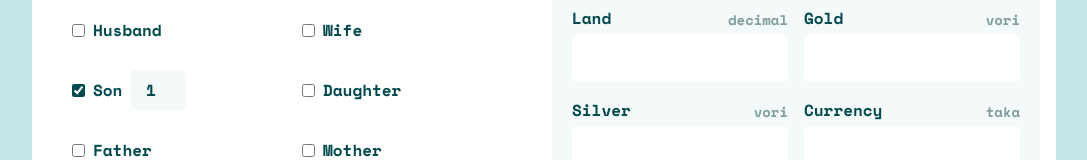
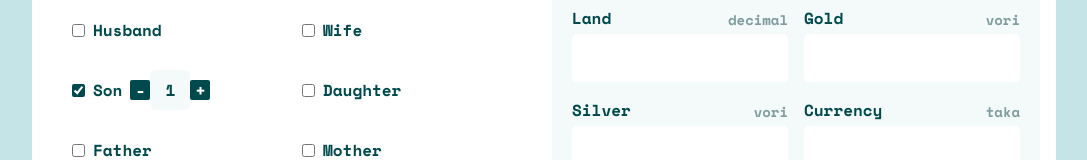
Before and after one commit to shaz1d/inheritence-calculator, a React (Vite) app: page / in a window 1280 px wide. Both pictures are taken after a click on the checkbox "Son". Shown: the part 150-310 px from the top of the page, without its empty margins (96-1183 px from the left). Built offline with nearby package versions, Linux system fonts and the light colour scheme.

Commit message:
fix: relative with multiple value validation add

```diff
--- a/src/components/RelativeInput.tsx
+++ b/src/components/RelativeInput.tsx
@@ -16,6 +16,44 @@ const RelativeInput = ({
   state,
   setState,
 }: Props) => {
+  const maxValue = name.toLowerCase() === "wife" ? 4 : 20;
+  const minValue = 1;
+  const handleChange = (e: React.ChangeEvent<HTMLInputElement>) => {
+    const newValue = parseInt(e.target.value);
+
+    if (setState) {
+      if (newValue > maxValue) {
+        setState(maxValue);
+      } else if (newValue < minValue) {
+        setState(minValue);
+      } else {
+        setState(newValue);
+      }
+    }
+  };
+
+  const increment = () => {
+    if (setState) {
+      setState((prev) => {
+        if (prev < maxValue) {
+          return prev + 1;
+        } else {
+          return prev;
+        }
+      });
+    }
+  };
+  const decrement = () => {
+    if (setState) {
+      setState((prev) => {
+        if (prev > minValue) {
+          return prev - 1;
+        } else {
+          return prev;
+        }
+      });
+    }
+  };
   return (
     <div className="flex gap-2 items-center min-h-[40px]">
       <input
@@ -37,20 +75,30 @@ const RelativeInput = ({
       name.toLowerCase() === "grandfather" ||
       name.toLowerCase() === "grandmother" ||
       !isChecked ? null : (
+        <div className="flex items-center">
+          <button
+            className="text-lg h-5 w-5  text-white flex justify-center items-center bg-pest-600 rounded-sm z-10"
+            onClick={decrement}
+          >
+            -
+          </button>
           <input
-          className="bg-pest-200 h-10 w-14 rounded-md text-center accent-pest-600"
+            className="bg-pest-200 h-10 w-10 rounded-md text-center accent-pest-600"
             type="number"
             name=""
             id=""
             max={name.toLowerCase() === "wife" ? 4 : 20}
             min={1}
             value={state}
-          onChange={(e) => {
-            if (setState) {
-              setState(parseInt(e.target.value, 10));
-            }
-          }}
+            onChange={handleChange}
           />
+          <button
+            className="text-lg h-5 w-5 text-white flex justify-center items-center bg-pest-600 rounded-sm"
+            onClick={increment}
+          >
+            +
+          </button>
+        </div>
       )}
     </div>
   );
--- a/src/index.css
+++ b/src/index.css
@@ -11,4 +11,14 @@
       "Open Sans", "Helvetica Neue", sans-serif;
     font-weight: bold;
   }
+  input[type="number"]::-webkit-inner-spin-button,
+  input[type="number"]::-webkit-outer-spin-button {
+    -webkit-appearance: none;
+    margin: 0;
+  }
+  input[type="number"] {
+    -moz-appearance: textfield;
+    appearance: textfield;
+    margin: 0;
+  }
 }
```
Lines whose indentation alone changed are shown as unchanged.
